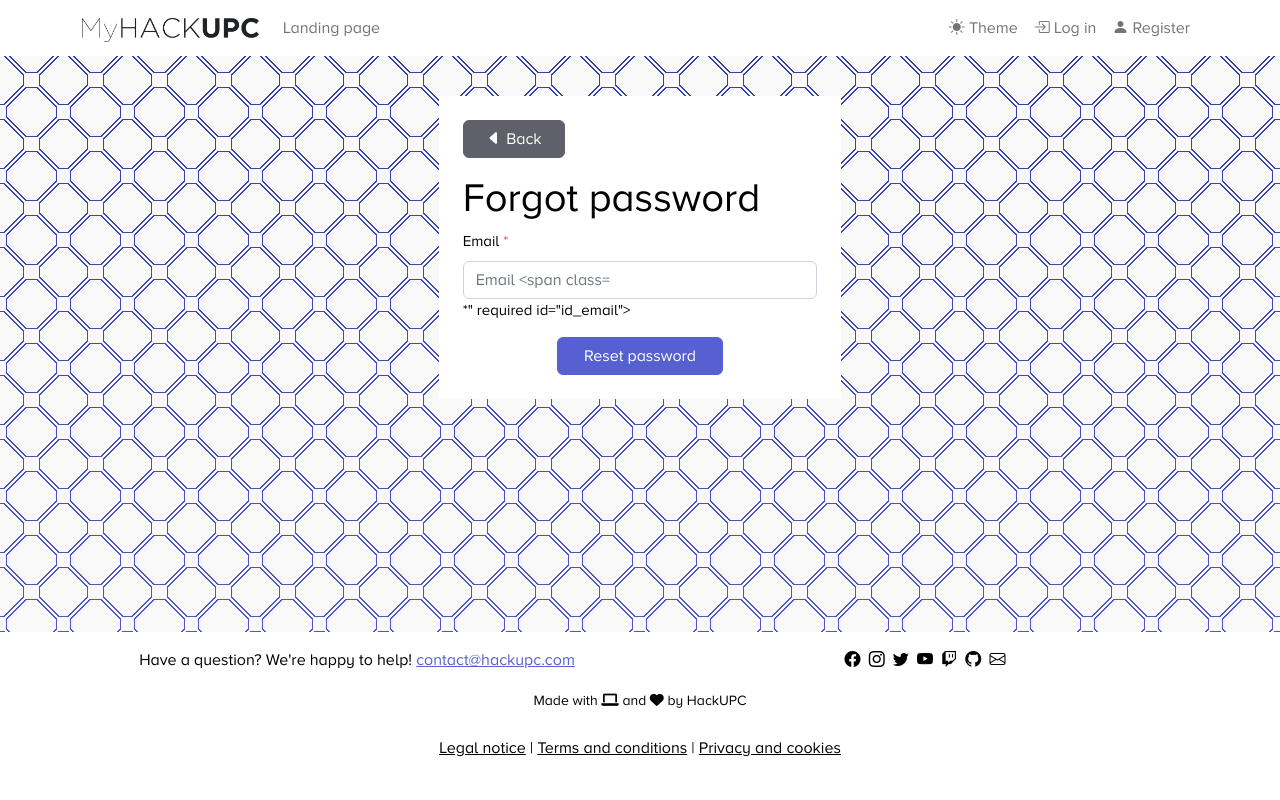
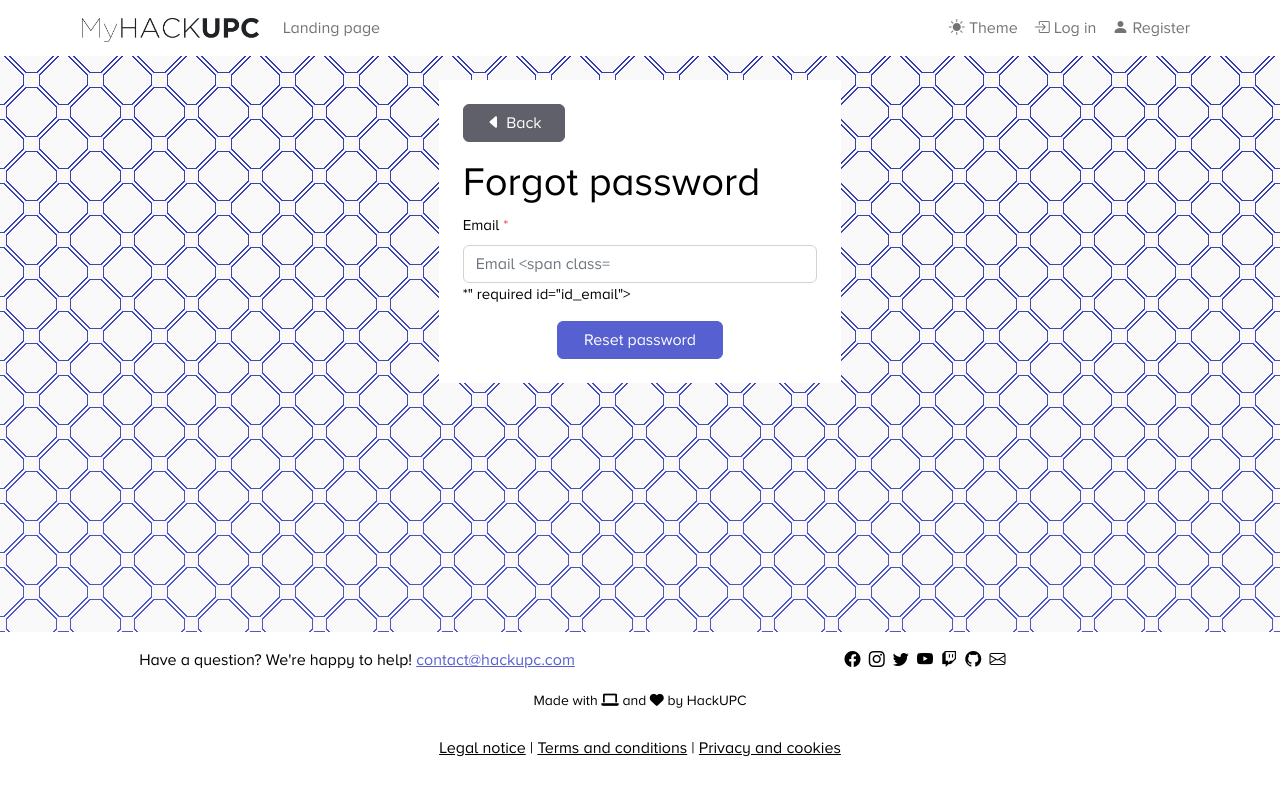
Before and after one commit to HackAssistant/hackassistant, a Django app: page /auth/forgot_password/ in a window 1280 px wide. Run offline with Django 4.2, Linux system fonts and the light colour scheme; style sheets or scripts are compiled from the project's sources; some libraries are stand-ins or nearby versions.

Commit message:
Updated ui

```diff
--- a/app/templates/base.html
+++ b/app/templates/base.html
@@ -47,7 +47,7 @@
                 </nav>
             {% endblock %}
             {% block container %}
-                <div class="container-lg" style="margin-top: 40px; margin-bottom: 40px">
+                <div class="container-lg mb-4 mt-4">
                     {% if tabs %}
                         {% include 'components/tabs.html' %}
                     {% endif %}
--- a/event/templates/checkin_user.html
+++ b/event/templates/checkin_user.html
@@ -10,7 +10,7 @@
 
 {% block container %}
     <div class="row justify-content-md-center" style="margin: 0">
-        <div class="col-lg-4" style="margin: 40px 0;">
+        <div class="col-lg-4 mb-4 mt-4">
             <div class="bg-{{ theme }} text-{% if theme == 'dark' %}white{% else %}black{% endif %}">
                 <div class="p-2">
                     <div class="row justify-content-between mb-3">
--- a/user/templates/auth.html
+++ b/user/templates/auth.html
@@ -4,7 +4,7 @@
 {% block subtitle %}{{ auth|title }}{% endblock %}
 {% block container %}
     <div class="row justify-content-md-center" style="margin: 0">
-        <div class="col-lg-4 mt-5">
+        <div class="col-lg-4 mb-4 mt-4">
             {% if tabs %}
                 {% include 'components/tabs.html' %}
             {% endif %}
--- a/user/templates/forgot_password.html
+++ b/user/templates/forgot_password.html
@@ -5,7 +5,7 @@
 
 {% block container %}
     <div class="row justify-content-md-center" style="margin: 0">
-        <div class="col-lg-4" style="margin: 40px 10px;">
+        <div class="col-lg-4 mb-4 mt-4">
             <div class="bg-{{ theme }} text-{% if theme == 'dark' %}white{% else %}black{% endif %}">
                 <div class="content p-4">
                     {% if success %}
--- a/user/templates/needs_verification.html
+++ b/user/templates/needs_verification.html
@@ -2,7 +2,7 @@
 {% load i18n %}
 {% block container %}
     <div class="row justify-content-md-center" style="margin: 0">
-        <div class="col-lg-4" style="margin: 40px 10px;">
+        <div class="col-lg-4 mb-4 mt-4">
             <div class="bg-{{ theme }} text-{% if theme == 'dark' %}white{% else %}black{% endif %}">
                 <div class="content p-4">
                     <h1 style="text-align: center">{% translate 'Email not verified' %}</h1>
--- a/user/templates/password_reset.html
+++ b/user/templates/password_reset.html
@@ -5,7 +5,7 @@
 
 {% block container %}
     <div class="row justify-content-md-center" style="margin: 0">
-        <div class="col-lg-4" style="margin: 40px 10px;">
+        <div class="col-lg-4 mb-4 mt-4">
             <div class="bg-{{ theme }} text-{% if theme == 'dark' %}white{% else %}black{% endif %}">
                 <div class="content p-4">
                     {% if success %}
```
